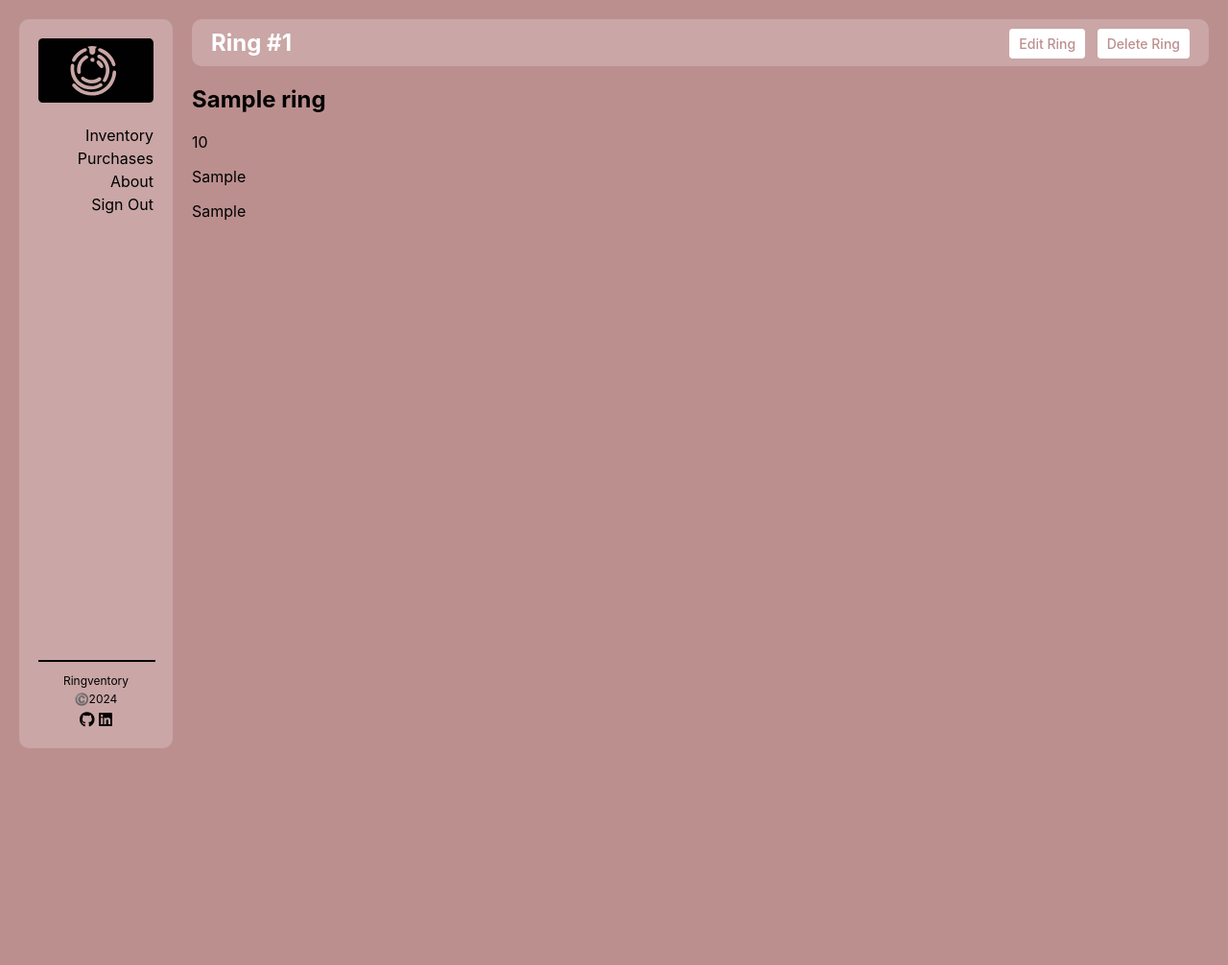
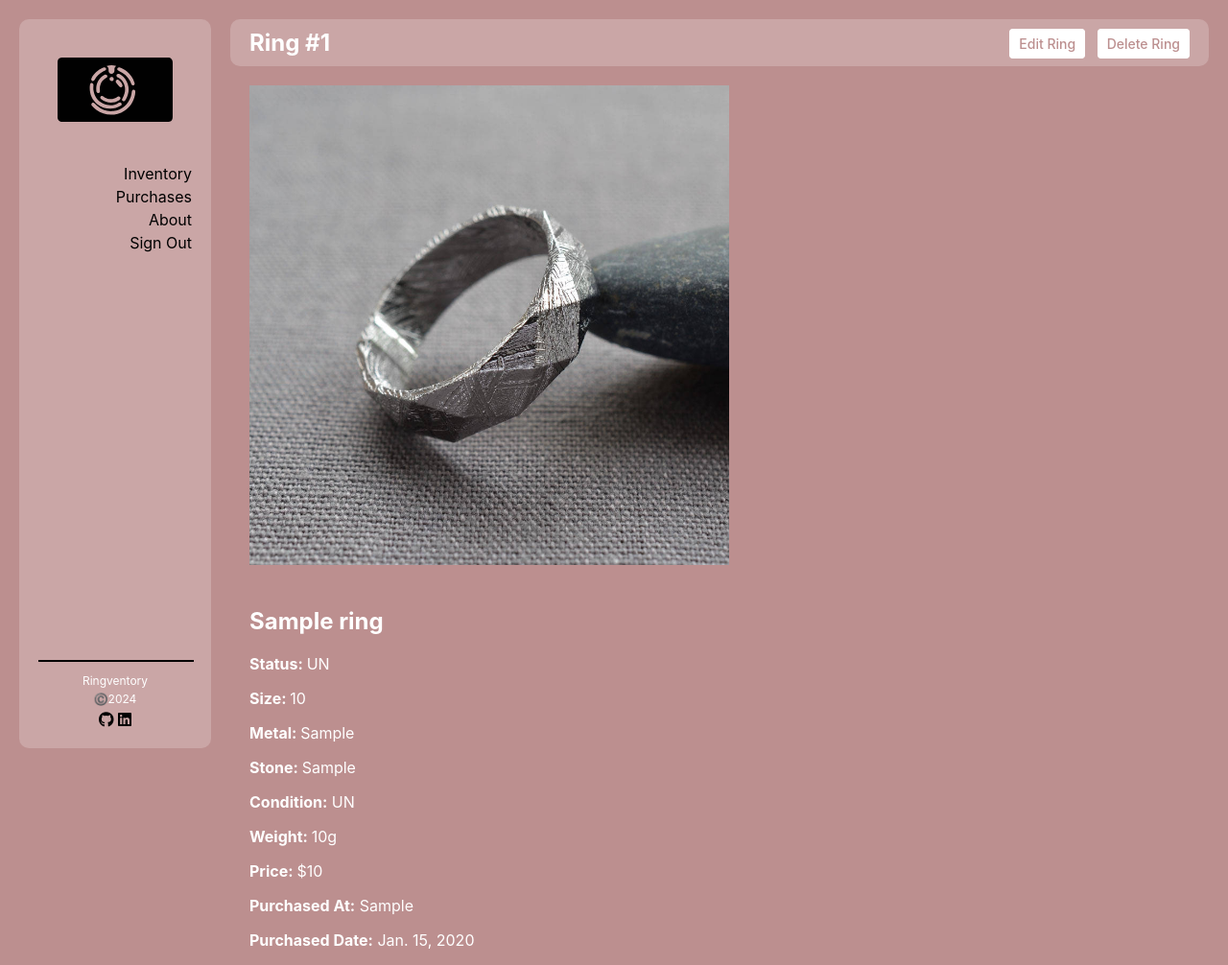
Before and after one commit to TheBerlinMan/Ringventory, a Django app: page /inventory/1 in a window 1280 px wide. Shown: the whole page at 96% size. Before the commit the page ends 780 px from the top, so only its background shows below. Run offline with Django 5.2, Linux system fonts and the light colour scheme; a user stored in the database is signed in; tables that the repository leaves empty hold one stand-in row (values such as "Sample post"); some libraries are stand-ins or nearby versions.

Commit message:
style ring-detail view

```diff
--- a/main_app/static/css/rings/ring-detail.css
+++ b/main_app/static/css/rings/ring-detail.css
@@ -40,3 +40,13 @@ h1{
   font-size: 14px;
   font-weight: 500;
 }
+
+h2,p{
+  color: white;
+  padding-left: 20px;
+}
+
+img{
+  width: 500px;
+  padding: 20px;
+}
--- a/main_app/templates/rings/detail.html
+++ b/main_app/templates/rings/detail.html
@@ -25,18 +25,35 @@
 
 <section class="ring-container">
   <div class="ring-img">
-    {% comment %} <img
-      src="{% static 'images/sk8r-boi-cat.svg' %}"
-      alt="A skater boy cat"
-    > {% endcomment %}
+    <img
+      src="{% static 'images/default-ring.jpeg' %}"
+      alt="default ring"
+    >
   </div>
   <div class="ring-details">
     <h2>{{ ring.name }}</h2>
-    <p>{{ ring.size }}</p>
-    <p>{{ ring.metal }}</p>
-    <p>{{ ring.stone }}</p>
+    <p><b>Status: </b>{{ ring.status }}</p>
+    <p><b>Size: </b>{{ ring.size }}</p>
+    <p><b>Metal: </b>{{ ring.metal }}</p>
+    <p><b>Stone: </b>{{ ring.stone }}</p>
+    <p><b>Condition:</b> {{ ring.condition }}</p>
+    <p><b>Weight: </b>{{ ring.weight }}g</p>
+    <p><b>Price: </b>${{ ring.price }}</p>
+    <p><b>Purchased At:</b> {{ ring.purchase_point }}</p>
+    <p><b>Purchased Date:</b> {{ ring.purchase_date }}</p>
 
   </div>
 </section>
 
 {% endblock %}
+
+# name
+# status
+# size
+# metal
+# stone
+# condition
+# weight
+# price
+# purchase_point
+# purchase_date
```
Also changed, not shown: main_app/templates/about.html (+0 -13 lines), main_app/templates/rings/index.html (+0 -11 lines).
